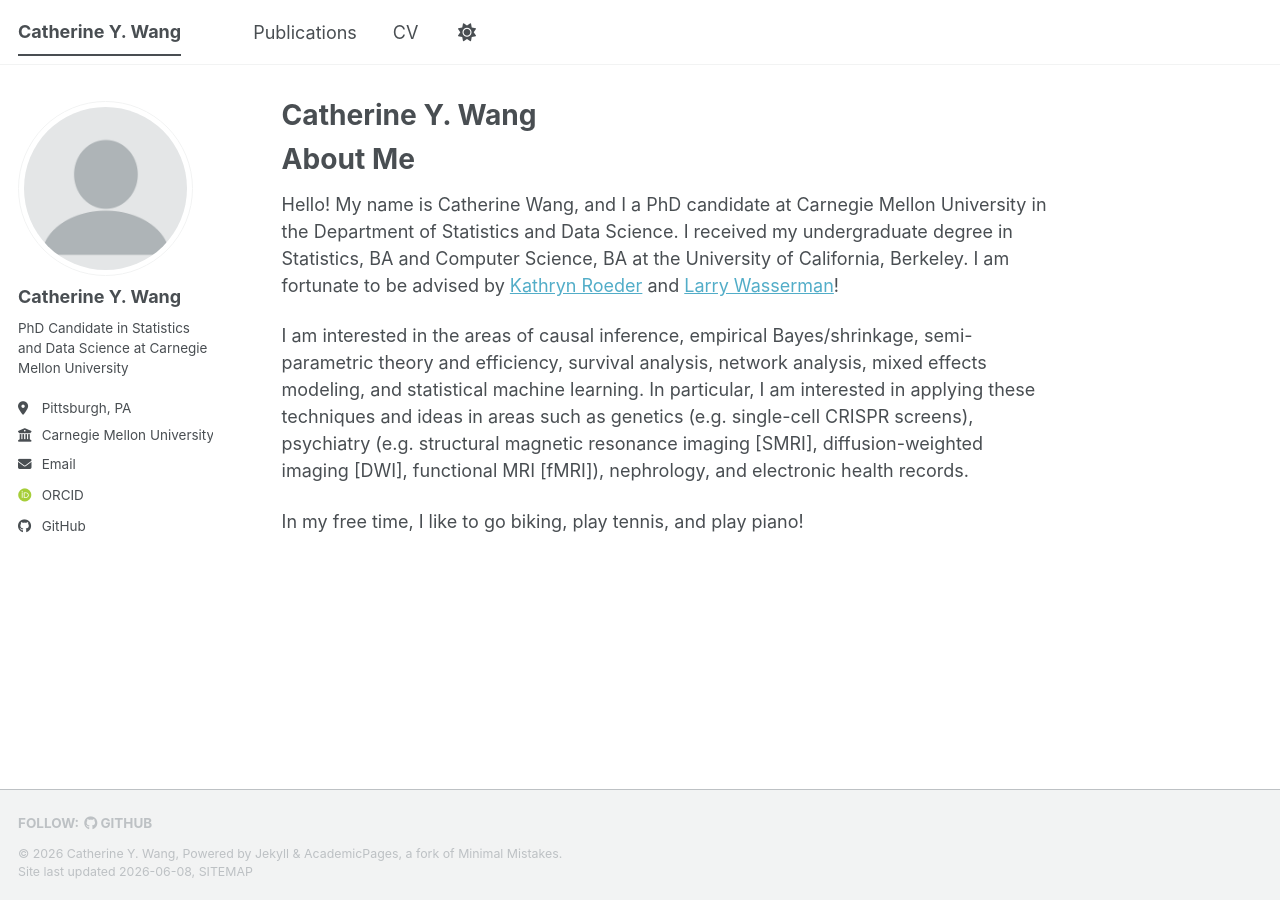
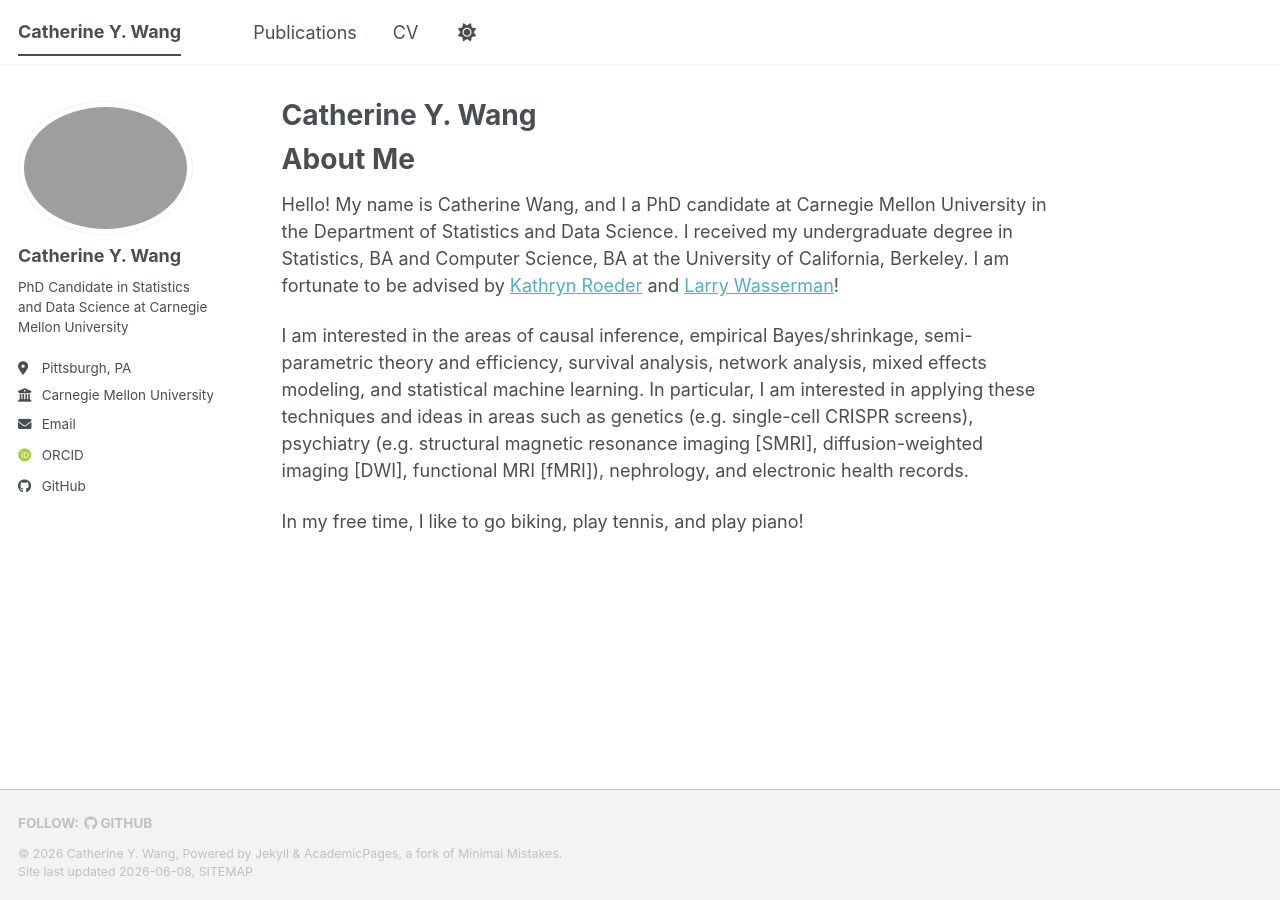
Before and after one commit to catherinewang1/catherinewang1.github.io, a Jekyll site: the page built from _pages/about.md, in a window 1280 px wide. Built offline with Jekyll 4.4.1, drawn with Linux system fonts in a browser that asks for light colours; some web fonts are replaced; a script bundle is joined from its source files by our own code; library files that are not in the unit come from our copies.

Commit message:
CW: added profile pic

```diff
--- a/_config.yml
+++ b/_config.yml
@@ -23,7 +23,7 @@ repository               : "academicpages/academicpages.github.io"
 #               Additional customization can be done by editing /_includes/author-profile.html
 author:
   # Biographic information
-  avatar           : "profile.png"
+  avatar           : "pic.png"
   name             : "Catherine Y. Wang"
   pronouns         : # example: "she/her"
   bio              : "PhD Candidate in Statistics and Data Science at Carnegie Mellon University "
```
Also changed, not shown: 1 other file.
